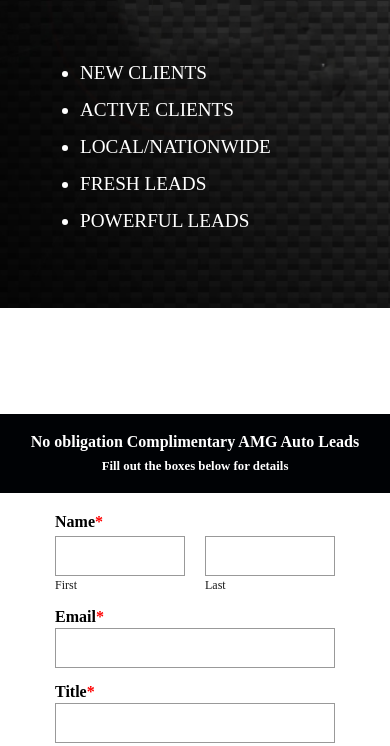
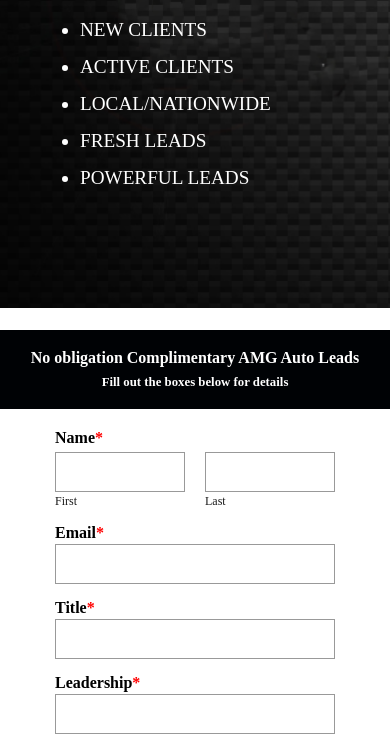
Before and after one commit to AmmarMubashir/client_amg-autoleads, a plain HTML site: page index.html in a window 390 px wide. Shown: the part 350-1096 px from the top of the page. Drawn offline with Linux system fonts and the light colour scheme.

Commit message:
solved issue

```diff
--- a/style.css
+++ b/style.css
@@ -137,11 +137,6 @@ form p {
   text-align: center;
 }
 
-@media (max-width: 1133px) {
-  .hero_section img {
-    right: 10%;
-  }
-}
 @media (max-width: 822px) {
   .hero_section img {
     display: none;
@@ -152,8 +147,11 @@ form p {
     font-size: 1rem;
   }
   .hero_section {
-    height: 80vh;
+    height: 70vh;
     background-size: auto;
+  }
+  .hero-content {
+    height: 100%;
   }
   .hero-content {
     gap: 30px;
```
